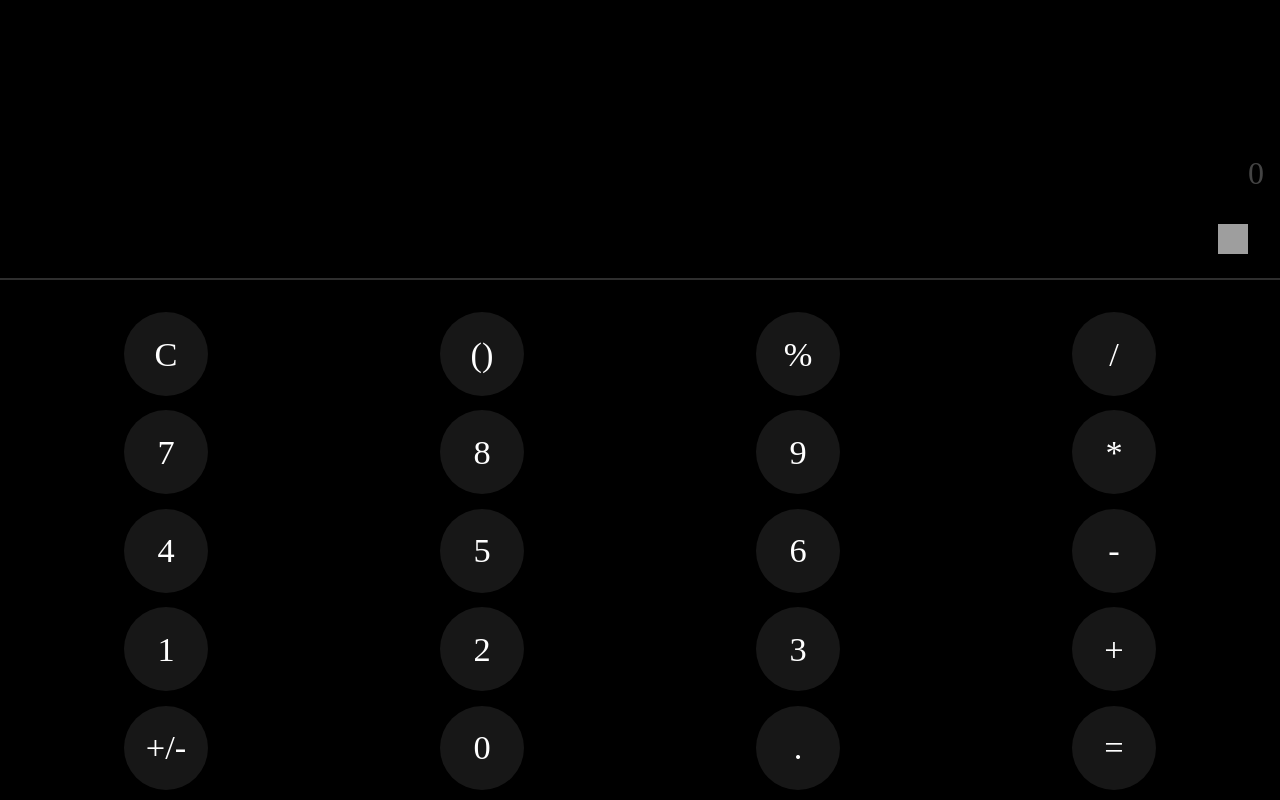
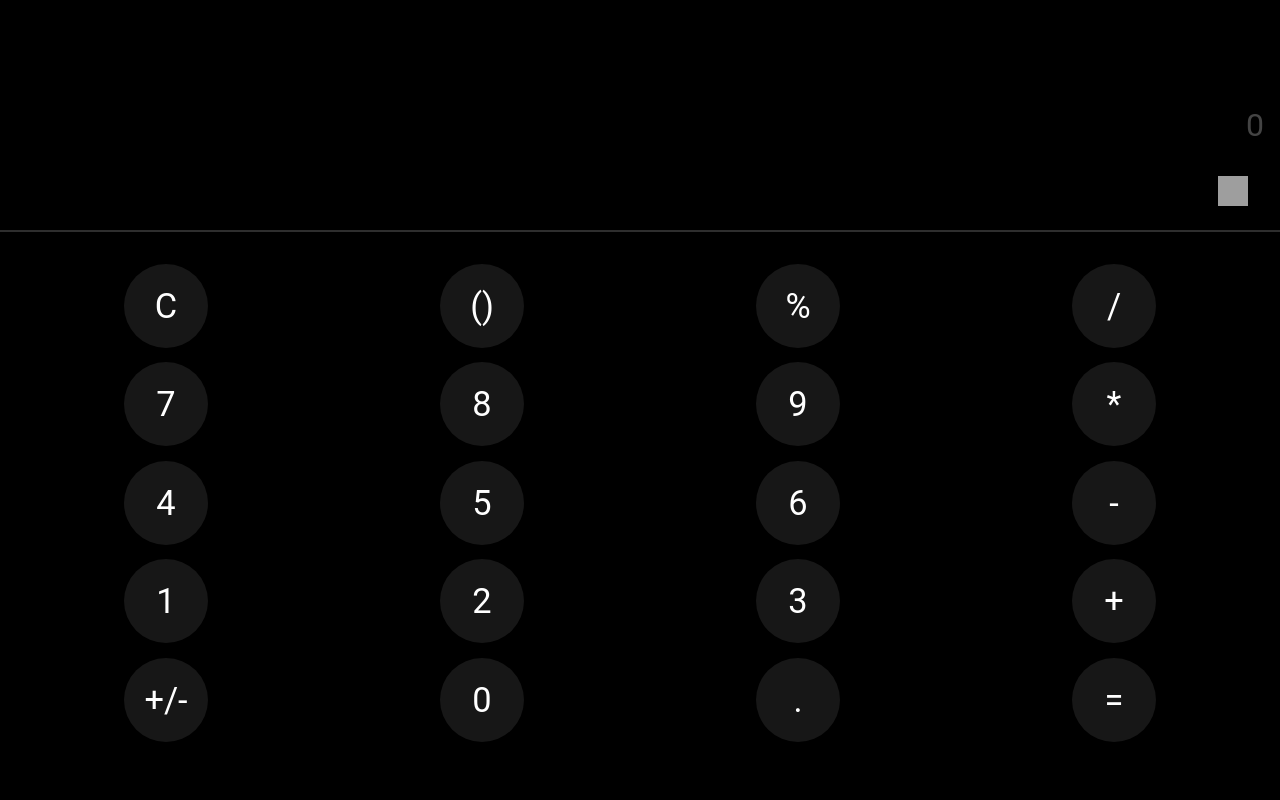
Before and after one commit to nerdrusso/calculator, a plain HTML site: page index.html in a window 1280 px wide. Drawn offline with Linux system fonts and the light colour scheme; grey boxes are pictures that could not be loaded.

Commit message:
Update index.html

```diff
--- a/index.html
+++ b/index.html
@@ -1,3 +1,4 @@
+
 <meta name="viewport" content="width=device-width, initial-scale=1, maximum-scale=1, user-scalable=0">
 
 <div id="hh">
@@ -71,7 +72,7 @@ text-align: right;
         height: 100%;
     }
     #jj{
-        height: 35%;
+        height: 29%;
         //background-color: grey;
         display: flex;
         justify-content: flex-end;
@@ -88,6 +89,7 @@ text-align: right;
 *{
    // outline: 1px solid red;
   -webkit-tap-highlight-color: transparent;
+  font-family: 'Roboto';
 }
 @media (max-width: 800px) {
   #gridview {
```
